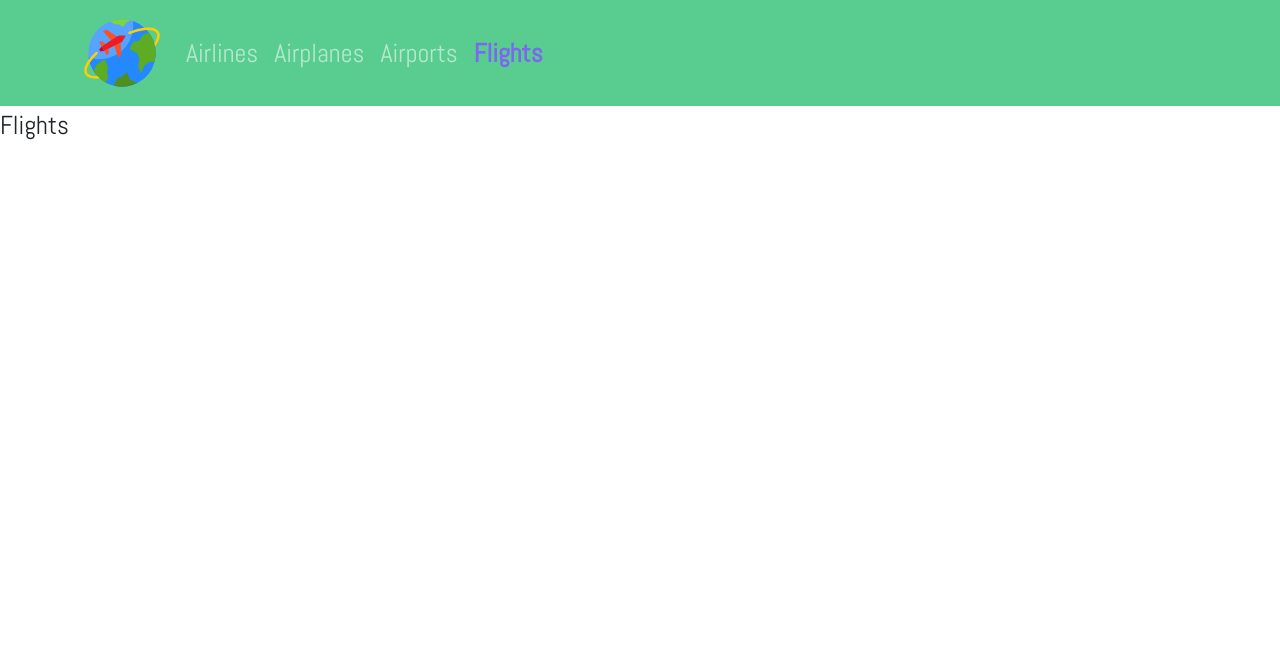
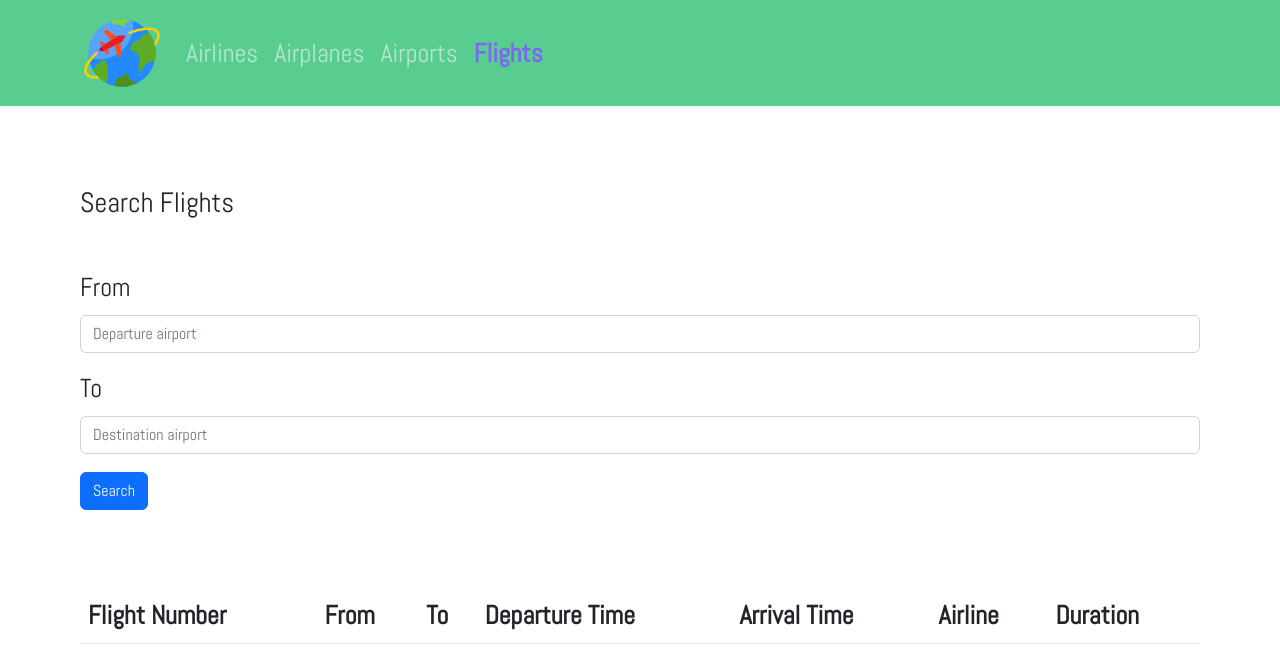
Before and after one commit to RaulPalade/aviation-frontend, a React (Create React App) app: page /flights in a window 1280 px wide. Shown: the top 668 px of the page. Built offline with nearby package versions, Linux system fonts and the light colour scheme.

Commit message:
Flights search page

```diff
--- a/src/pages/Airplanes.jsx
+++ b/src/pages/Airplanes.jsx
@@ -1,8 +1,8 @@
 import { useEffect, useState } from "react";
 import axios from "axios";
 import { toast } from "react-toastify";
+import Spinner from "../components/Spinner";
 import Table from "react-bootstrap/Table";
-import Spinner from "../components/Spinner";
 import Tab from "react-bootstrap/Tab";
 import Tabs from "react-bootstrap/Tabs";
 
--- a/src/pages/Airports.jsx
+++ b/src/pages/Airports.jsx
@@ -1,11 +1,12 @@
 import { useEffect, useState } from "react";
 import axios from "axios";
 import { toast } from "react-toastify";
+import Spinner from "../components/Spinner";
 import Table from "react-bootstrap/Table";
-import Spinner from "../components/Spinner";
 import Form from "react-bootstrap/Form";
 
 function Airports() {
+  // eslint-disable-next-line
   const [airports, setAirports] = useState(null);
   const [stateSelectedAirports, setStateSelectedAirports] = useState(null);
   const [states, setStates] = useState(null);
--- a/src/pages/Flights.jsx
+++ b/src/pages/Flights.jsx
@@ -1,5 +1,128 @@
+import { useState } from "react";
+import axios from "axios";
+import { toast } from "react-toastify";
+import Button from "react-bootstrap/Button";
+import Form from "react-bootstrap/Form";
+import Table from "react-bootstrap/Table";
+
 function Flights() {
-  return <div>Flights</div>;
+  const [flights, setFlights] = useState(null);
+  const [formData, setFormData] = useState({ from: "", to: "" });
+  const { from, to } = formData;
+
+  const searchFlights = async (e) => {
+    e.preventDefault();
+    const flightsData = await axios.get(
+      `http://localhost:8080/flights?origin=${from}&destination=${to}`
+    );
+    const flights = flightsData.data;
+
+    flights.forEach((flight) => {
+      let depTime = new Date(flight.departureTime);
+      let arrTime = new Date(flight.arrivalTime);
+      flight.departureTime = depTime.toLocaleString("IT");
+      flight.arrivalTime = arrTime.toLocaleString("IT");
+    });
+
+    if (flights !== null && flights.length > 0) {
+      setFlights(flights);
+      await delay(1000);
+    } else if (flights !== null && flights.length === 0) {
+      toast.error("No flights found");
+      return;
+    }
+  };
+
+  function delay(time) {
+    return new Promise((resolve) => setTimeout(resolve, time));
+  }
+
+  const onChangeDeparture = (e) => {
+    setFormData((prevState) => ({
+      ...prevState,
+      from: e.target.value,
+    }));
+  };
+
+  const onChangeDestination = (e) => {
+    setFormData((prevState) => ({
+      ...prevState,
+      to: e.target.value,
+    }));
+  };
+
+  return (
+    <div className="pageContainer">
+      <h3>Search Flights</h3>
+      <Form className="mt-5" onSubmit={searchFlights}>
+        <Form.Group className="mb-3">
+          <Form.Label>From</Form.Label>
+          <Form.Control
+            type="text"
+            placeholder="Departure airport"
+            value={from}
+            onChange={onChangeDeparture}
+            required
+          />
+        </Form.Group>
+
+        <Form.Group className="mb-3">
+          <Form.Label>To</Form.Label>
+          <Form.Control
+            type="text"
+            placeholder="Destination airport"
+            value={to}
+            onChange={onChangeDestination}
+            required
+          />
+        </Form.Group>
+        <Button variant="primary" type="submit">
+          Search
+        </Button>
+      </Form>
+
+      <br />
+      <br />
+      <Table striped>
+        <thead>
+          <tr>
+            <th>Flight Number</th>
+            <th>From</th>
+            <th>To</th>
+            <th>Departure Time</th>
+            <th>Arrival Time</th>
+            <th>Airline</th>
+            <th>Duration</th>
+          </tr>
+        </thead>
+
+        <tbody>
+          {flights?.map((flight) => {
+            const {
+              flightNumber,
+              origin,
+              destination,
+              departureTime,
+              arrivalTime,
+              airline,
+              duration,
+            } = flight;
+            return (
+              <tr key={flightNumber}>
+                <td>{flightNumber}</td>
+                <td>{origin.city}</td>
+                <td>{destination.city}</td>
+                <td>{departureTime}</td>
+                <td>{arrivalTime}</td>
+                <td>{airline.name}</td>
+                <td>{duration}</td>
+              </tr>
+            );
+          })}
+        </tbody>
+      </Table>
+    </div>
+  );
 }
 
 export default Flights;
--- a/src/pages/Home.jsx
+++ b/src/pages/Home.jsx
@@ -4,7 +4,6 @@ import AirplaneImg from "../assets/airplane.jpg";
 import AirlineImg from "../assets/airline.jpg";
 import AirportImg from "../assets/airport.jpg";
 import FlightImg from "../assets/flight.jpg";
-
 import Container from "react-bootstrap/Container";
 import Row from "react-bootstrap/Row";
 import Col from "react-bootstrap/Col";
```
